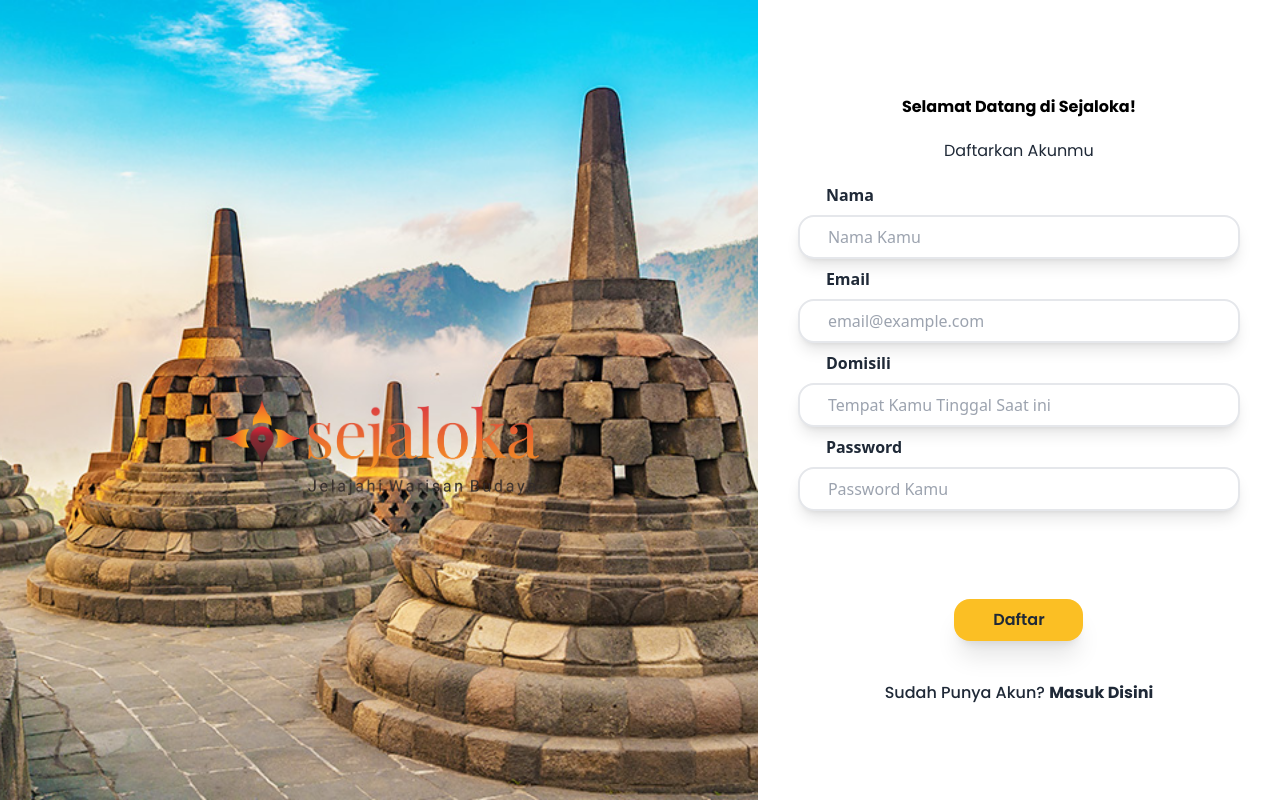
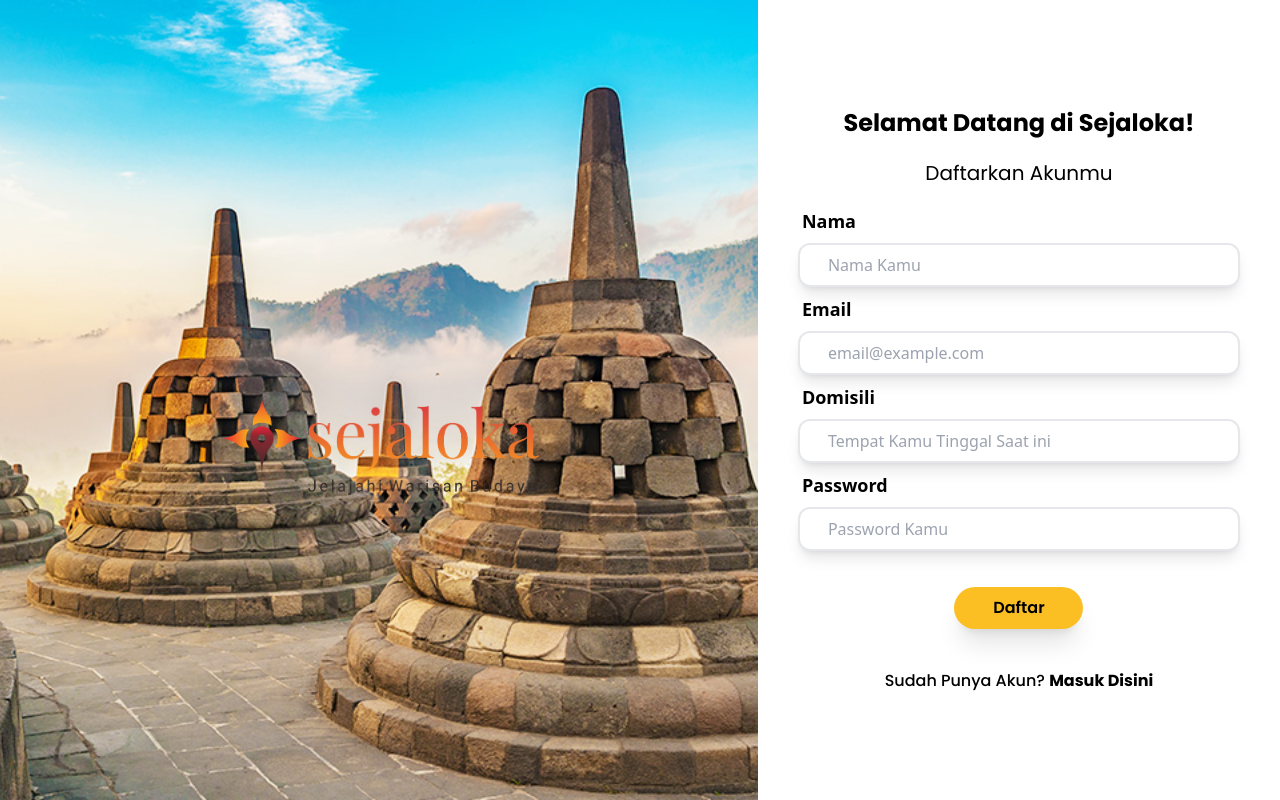
Before and after one commit to Zykiria01/sejaloka, a React (Vite) app: page /SignUp in a window 1280 px wide. Built offline with nearby package versions, Linux system fonts and the light colour scheme.

Commit message:
beautify login and signup page & add accountPage

```diff
--- a/src/App.jsx
+++ b/src/App.jsx
@@ -4,6 +4,7 @@ import LandingPage from './pages/landingPage/Index';
 import CityPage from './pages/citypage/Index';
 import LoginPage from './pages/loginPage.jsx/Index';
 import SignUpPage from './pages/signUpPage.jsx/Index';
+import AccountPage from './pages/accountPage';
 
 
 function App() {
@@ -14,6 +15,7 @@ function App() {
         <Route path='City' element={<CityPage/>}/>
         <Route path='Login' element={<LoginPage/>}/>
         <Route path='SignUp' element={<SignUpPage/>}/>
+        <Route path='Account' element={<AccountPage/>}/>
       </Routes>
     </BrowserRouter>
   );
--- a/src/component/Layouts/AuthLayout.jsx
+++ b/src/component/Layouts/AuthLayout.jsx
@@ -1,20 +1,21 @@
-import Logo2 from '../../assets/image/logo2.jpg'
-import Logo5 from '../../assets/image/logo5.png'
+/* eslint-disable react/prop-types */
+/* eslint-disable no-unused-vars */
+import Logo2 from '../../assets/image/logo2.jpg';
+import Logo5 from '../../assets/image/logo5.png';
 
 export const AuthLayout = ({ title, children }) => {
   return (
     <>
-        <div className='flex flex-col md:flex-row w-full mx-0'>
-            <div className="w-3/4 relative hidden lg:block">
-                <img className='object-cover h-screen' src={Logo2} alt="" />
+      <div className='flex flex-col md:flex-row w-full mx-0 bg-white'>
+        <div className='w-3/4 relative hidden lg:block'>
+          <img className='object-cover h-screen' src={Logo2} alt='' />
           <div className='flex w-full items-center justify-center absolute top-[50%]'>
-                    <img className='w-80' src={Logo5} alt="" />
-
-
+            <img className='w-80' src={Logo5} alt='' />
           </div>
         </div>
 
-            <div className='flex flex-col gap-5 lg:p-10 sm:p-40 p-10 w-full h-screen lg:w-2/4 items-center justify-center'>{children}
+        <div className='flex flex-col gap-5 lg:p-10 sm:p-40 p-10 w-full h-screen lg:w-2/4 items-center justify-center'>
+          {children}
         </div>
       </div>
     </>
--- a/src/component/Layouts/MainLayout.jsx
+++ b/src/component/Layouts/MainLayout.jsx
@@ -4,7 +4,7 @@
 export const MainLayout = ({ title, children }) => {
   return (
     <>
-      <div className='mx-0 w-full relat'>{children}</div>
+      <div className='mx-0 w-full relative'>{children}</div>
     </>
   );
 };
--- a/src/component/Navbar.jsx
+++ b/src/component/Navbar.jsx
@@ -10,7 +10,7 @@ const Navbar = () => {
         <div className="flex gap-3 items-center font-poppins font-bold">
             <img className="w-30 h-10 items-center"src={Logo1} alt="" />
         </div>
-        <ul className="flex gap-10 ">
+        <ul className="flex gap-10 text-lg">
             <NavButton href="/" >Beranda</NavButton>
             <NavButton href="/#Pengalaman">Pengalaman</NavButton>
             <NavButton href="/#Destinasi">Destinasi</NavButton>
--- a/src/component/SignButton.jsx
+++ b/src/component/SignButton.jsx
@@ -3,7 +3,7 @@
 
 const SignButton = ({href}) => {
     return (
-        <div className="hover:text-white hover:bg-orange-700 px-6 py-2 rounded-full font-poppins font-semibold text-slate-700" ><a href={href}>Sign In</a></div>
+        <div className="hover:text-white hover:bg-orange-700 px-6 py-2 rounded-full font-poppins font-semibold text-slate-700 text-lg" ><a href={href}>Sign In</a></div>
       )
     }
 
--- /dev/null
+++ b/src/pages/accountPage/AkunSaya/index.jsx
@@ -0,0 +1,67 @@
+const AkunSaya = () => {
+  return (
+    <div className='flex items-center justify-center min-h-screen bg-gray-100'>
+      <div className='w-3/4 bg-gray-300 p-6 rounded-lg mx-60'>
+        <ul className='space-y-2'>
+          <li>
+            <a href='' className=' hover:underline font-semibold'>
+              Akun Saya
+            </a>
+          </li>
+          <li>
+            <a href='' className=' hover:underline font-semibold'>
+              To Go List Saya
+            </a>
+          </li>
+          <li>
+            <a href='' className=' hover:underline font-semibold'>
+              Ulasan Saya
+            </a>
+          </li>
+          <li>
+            <a href='' className=' hover:underline font-semibold'>
+              Tampilan
+            </a>
+          </li>
+        </ul>
+      </div>
+      <div className='flex flex-col bg-gray-400 w-1/3 items-center justify-center p-10 rounded-lg mx-40'>
+        <div className='btn btn-ghost btn-circle avatar'>
+          <div className='w-16 h-16 rounded-full'>
+            <img
+              src='https://daisyui.com/images/stock/photo-1534528741775-53994a69daeb.jpg'
+              alt='Avatar'
+            />
+          </div>
+        </div>
+        <div className='text-black mt-5'>
+          <h1 className='text-xl font-bold'>Dicoding</h1>
+        </div>
+        <form className='text-black'>
+            <tr>
+                <td>Nama</td>
+                <td className='px-8'>:</td>
+                <td>Dicoding Indonesia</td>
+            </tr>
+            <tr>
+                <td>Deskripsi</td>
+                <td className='px-8'>:</td>
+                <td>Saya suka berkeliling</td>
+            </tr>
+            <tr>
+                <td>Lokasi</td>
+                <td className='px-8'>:</td>
+                <td>Bandung</td>
+            </tr>
+            <tr>
+                <td>Email</td>
+                <td className='px-8'>:</td>
+                <td>123@gmail.com</td>
+            </tr>
+        </form>
+      </div>
+    </div>
+  );
+};
+
+export default AkunSaya;
--- a/src/pages/loginPage.jsx/Index.jsx
+++ b/src/pages/loginPage.jsx/Index.jsx
@@ -1,39 +1,56 @@
-import { AuthLayout } from "../../component/Layouts/AuthLayout";
-import Logofb from "../../assets/image/Logofb.png"
-import Logotw from "../../assets/image/Logotw.png"
-import Logog from "../../assets/image/Logog.png"
-import { Link } from "react-router-dom";
-
+import { AuthLayout } from '../../component/Layouts/AuthLayout';
+import Logofb from '../../assets/image/Logofb.png';
+import Logotw from '../../assets/image/Logotw.png';
+import Logog from '../../assets/image/Logog.png';
+import { Link } from 'react-router-dom';
 
 const loginPage = () => {
   return (
     <AuthLayout>
-        <h1 className="text-black font-bold font-poppins text-center">
-        Selamat Datang di Sejaloka!
-        </h1>
-        <p className="text-center font-poppins">Masuk ke Akunmu</p>
-        <div className="w-full">
-            <form className="flex flex-col gap-4 items-center" action="submit">
-                <input className='border-2 w-full p-2 rounded-lg shadow-lg' type="text"
-                placeholder="Username atau alamat Email"/>
-                <input className='border-2 w-full p-2 rounded-lg shadow-lg ' type="text"
-                placeholder="Password"/>
-                <button type="button" className="w-[129px] h-[42px] bg-amber-400 hover:bg-amber-500 rounded-lg mt-20 shadow-xl font-poppins font-semibold">Masuk</button>
-            </form>
-            <div className="flex flex-col ">
-                <h1 className="text-center font-poppins font-medium mt-10">Atau Masuk Dengan</h1>
-                <div className="flex justify-center gap-4 mt-5">
-                    <img className="w-10 h-10" src={Logofb}  alt="" />
-                    <img className="w-10 h-10" src={Logog} alt="" />
-                    <img className="w-10 h-10" src={Logotw} alt="" />
-                </div>
-                <h1 className="text-center font-poppins font-medium mt-10">Belum punya akun? <span className="font-bold"><Link to="/SignUp">Daftar Disini</Link></span></h1>
-            </div>
+      <h1 className='text-black font-bold font-poppins text-center text-2xl'>
+        Selamat Datang Di Sejaloka!
+      </h1>
+      <p className='text-center font-poppins font-light text-xl text-black'>
+        Masuk ke Akunmu
+      </p>
+      <div className='w-full'>
+        <form className='flex flex-col gap-4 items-center' action='submit'>
+          <input
+            className='border-2 w-3/4 p-2 rounded-xl shadow-lg bg-white'
+            type='text'
+            placeholder='Username atau alamat Email'
+          />
+          <input
+            className='border-2 w-3/4 p-2 rounded-xl shadow-lg bg-white'
+            type='text'
+            placeholder='Password'
+          />
+          <button
+            type='button'
+            className='w-[129px] h-[42px] bg-amber-400 hover:bg-amber-500 rounded-3xl mt-7 shadow-xl font-poppins font-semibold text-black'
+          >
+            Masuk
+          </button>
+        </form>
+        <div className='flex flex-col '>
+          <h1 className='text-center font-poppins font-medium mt-10 text-black'>
+            Atau Masuk Dengan
+          </h1>
+          <div className='flex justify-center gap-4 mt-5'>
+            <img className='w-10 h-10' src={Logofb} alt='' />
+            <img className='w-10 h-10' src={Logog} alt='' />
+            <img className='w-10 h-10' src={Logotw} alt='' />
+          </div>
+          <h1 className='text-center font-poppins font-medium mt-10 text-black'>
+            Belum punya akun?{' '}
+            <span className='font-bold hover:underline'>
+              <Link to='/SignUp'>Daftar Disini</Link>
+            </span>
+          </h1>
         </div>
-
-
+      </div>
     </AuthLayout>
-  )
-}
+  );
+};
 
 export default loginPage;
--- a/src/pages/signUpPage.jsx/Index.jsx
+++ b/src/pages/signUpPage.jsx/Index.jsx
@@ -1,41 +1,81 @@
-import { AuthLayout } from "../../component/Layouts/AuthLayout";
-import { Link } from "react-router-dom";
-
+import { AuthLayout } from '../../component/Layouts/AuthLayout';
+import { Link } from 'react-router-dom';
 
 const signUpPage = () => {
   return (
     <AuthLayout>
-        <h1 className="text-black font-bold font-poppins text-center">
+      <h1 className='text-black font-bold font-poppins text-center text-2xl'>
         Selamat Datang di Sejaloka!
-        </h1>
-        <p className="text-center font-poppins">Daftarkan Akunmu</p>
-        <div className="w-full">
-            <form className="flex flex-col gap-2" action="submit">
-                <label className="text-left font-bold pl-7" htmlFor="">Nama</label>
-                <input className='border-2 w-full p-2 rounded-2xl shadow-lg pl-7' type="text"
-                placeholder="Nama Kamu"/>
-                <label className="text-left font-bold pl-7" htmlFor="">Email</label>
-                <input className='border-2 w-full p-2 rounded-2xl shadow-lg pl-7' type="text"
-                placeholder="email@example.com"/>
-                <label className="text-left font-bold pl-7" htmlFor="">Domisili</label>
-                <input className='border-2 w-full p-2 rounded-2xl shadow-lg pl-7' type="text"
-                placeholder="Tempat Kamu Tinggal Saat ini"/>
-                <label className="text-left font-bold pl-7" htmlFor="">Password</label>
-                <input className='border-2 w-full p-2 rounded-2xl shadow-lg pl-7' type="text"
-                placeholder="Password Kamu"/>
-                <div className="flex justify-center">
-                    <button type="button" className="w-[129px] h-[42px] bg-amber-400 hover:bg-amber-500 rounded-2xl mt-20 shadow-xl font-poppins font-semibold">Daftar</button>
-                </div>
-
-            </form>
-            <div className="flex flex-col ">
-                <h1 className="text-center font-poppins font-medium mt-10">Sudah Punya Akun? <span className="font-bold"><Link to="/Login">Masuk Disini</Link></span></h1>
-            </div>
+      </h1>
+      <p className='text-center font-poppins text-black text-xl'>
+        Daftarkan Akunmu
+      </p>
+      <div className='w-full'>
+        <form className='flex flex-col gap-2' action='submit'>
+          <label
+            className='text-left font-bold pl-1 text-black text-lg'
+            htmlFor=''
+          >
+            Nama
+          </label>
+          <input
+            className='border-2 w-full p-2 rounded-xl shadow-lg pl-7 bg-white'
+            type='text'
+            placeholder='Nama Kamu'
+          />
+          <label
+            className='text-left font-bold pl-1 text-black text-lg'
+            htmlFor=''
+          >
+            Email
+          </label>
+          <input
+            className='border-2 w-full p-2 rounded-xl shadow-lg pl-7 bg-white'
+            type='text'
+            placeholder='email@example.com'
+          />
+          <label
+            className='text-left font-bold pl-1 text-black text-lg'
+            htmlFor=''
+          >
+            Domisili
+          </label>
+          <input
+            className='border-2 w-full p-2 rounded-xl shadow-lg pl-7 bg-white'
+            type='text'
+            placeholder='Tempat Kamu Tinggal Saat ini'
+          />
+          <label
+            className='text-left font-bold pl-1 text-black text-lg'
+            htmlFor=''
+          >
+            Password
+          </label>
+          <input
+            className='border-2 w-full p-2 rounded-xl shadow-lg pl-7 bg-white'
+            type='password'
+            placeholder='Password Kamu'
+          />
+          <div className='flex justify-center'>
+            <button
+              type='button'
+              className='w-[129px] h-[42px] bg-amber-400 hover:bg-amber-500 rounded-3xl mt-7 shadow-xl font-poppins font-semibold text-black'
+            >
+              Daftar
+            </button>
+          </div>
+        </form>
+        <div className='flex flex-col '>
+          <h1 className='text-center font-poppins font-medium mt-10 text-black'>
+            Sudah Punya Akun?{' '}
+            <span className='font-bold hover:underline'>
+              <Link to='/Login'>Masuk Disini</Link>
+            </span>
+          </h1>
         </div>
-
-
+      </div>
     </AuthLayout>
-  )
-}
+  );
+};
 
 export default signUpPage;
```
Also changed, not shown: src/pages/accountPage/index.jsx (added, +18 -0 lines), src/pages/cityPage/Index.jsx (+7 -4 lines). Lines whose indentation alone changed are shown as unchanged.
